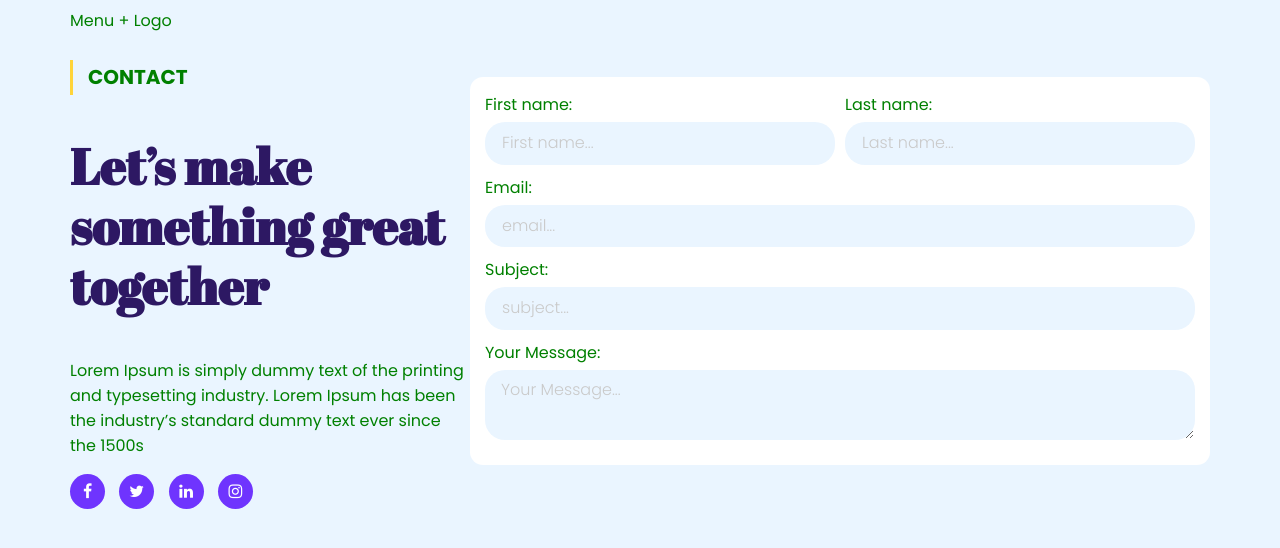
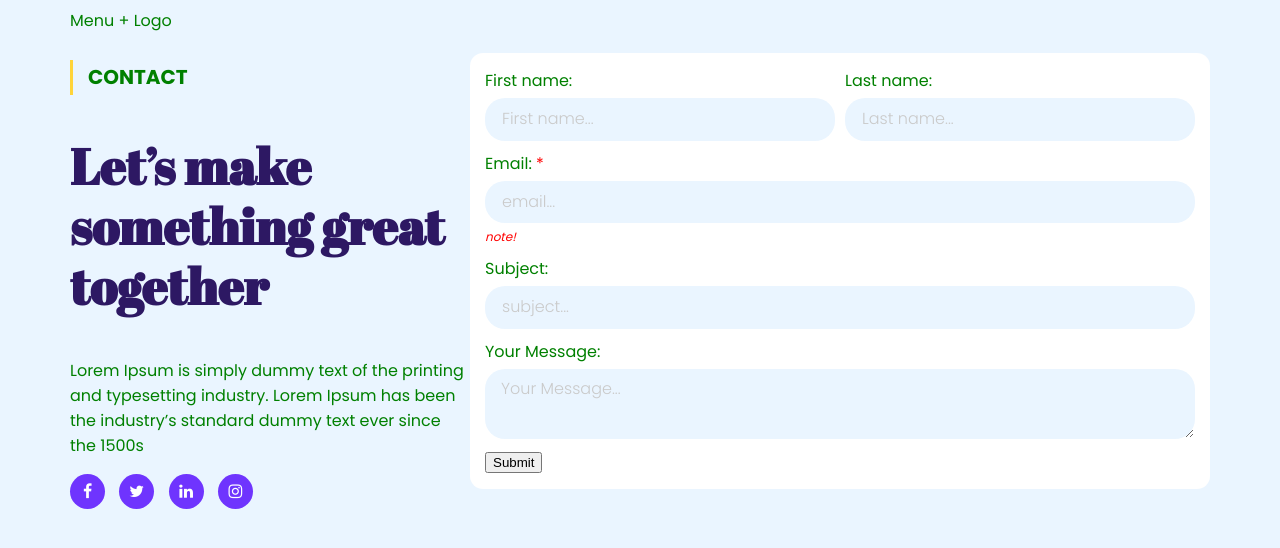
Before and after one commit to minhluan306288/HTML-CSS-JAVASCRIPT, a plain HTML site: page lesson_1_html/contact.html in a window 1280 px wide. Drawn offline with Linux system fonts and the light colour scheme.

```diff
--- a/lesson_1_html/contact.html
+++ b/lesson_1_html/contact.html
@@ -45,8 +45,11 @@
                         </div>
                     </div>
                     <div class="form-control">
-                        <label for="emailname">Email:</label>
+                        <label for="emailname">Email:
+                            <span>*</span>
+                        </label>
                         <input type="email" placeholder="email..." name="emailname">
+                        <i class="valid-alert">note!</i>
                     </div>
                     <div class="form-control">
                         <label for="subname">Subject:</label>
@@ -56,6 +59,9 @@
                         <label for="subname">Your Message:</label>
                         <textarea name="subname" placeholder="Your Message..."></textarea>
                     </div>
+                    <div class="action">
+                        <button>Submit</button>
+                    </div>
                 </form>
             </div>
         </div>
```
Also changed, not shown: lesson_1_html/index.html (+1 -0 lines).
